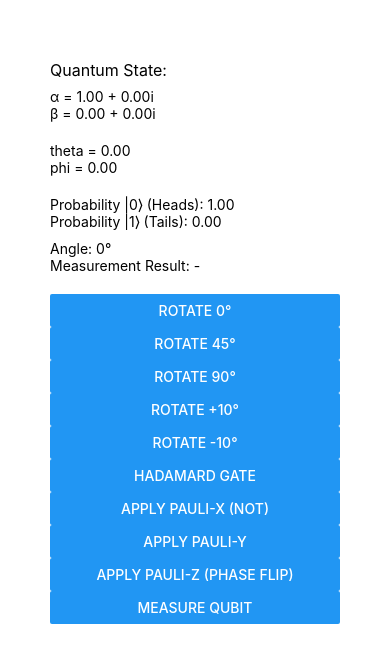
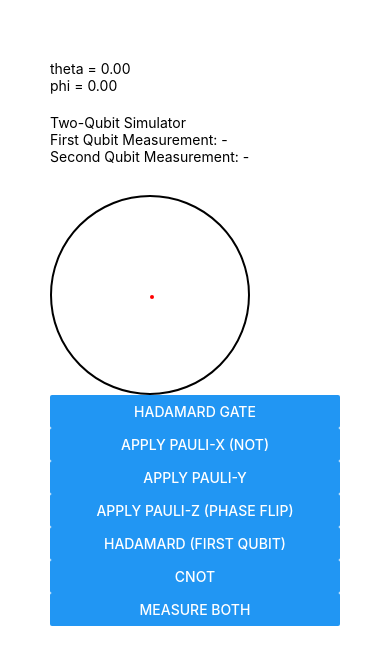
Before and after one commit to vishavjeet1999/QuantumLab, a React Native app: screen / in a window 390 px wide. Shown: the top 664 px of the page. Built offline with nearby package versions, Linux system fonts and the light colour scheme.

Commit message:
2d presentation

```diff
--- a/App.tsx
+++ b/App.tsx
@@ -1,55 +1,127 @@
 import React, { useState } from 'react';
 import { View, Text, Button } from 'react-native';
-import { qubit, rotate, measure, magnitudeSquared, hadamard, paulix, pauliy, pauliz, getBolchAngle } from './src/qubit';
+import {
+  qubit,
+  // rotate,
+  // measure,
+  // magnitudeSquared,
+  getBolchAngle,
+  twoQubit,
+  hadamard,
+  paulix,
+  pauliy,
+  pauliz,
+  cnot,
+  measureFirst,
+  measureSecond
+} from './src/qubit';
+
+const QubitVisualizer = ({ theta, phi }) => {
+  const radius = 100
+
+  let x = radius * Math.sin(theta) * Math.cos(phi)
+  let y = radius * Math.sin(theta) * Math.sin(phi)
+
+  return (
+    <>
+      <View
+        style={{
+          width: radius * 2,
+          height: radius * 2,
+          borderRadius: radius,
+          borderWidth: 2,
+          borderColor: "black",
+          position: "relative",
+          justifyContent: "center",
+          alignItems: "center"
+        }}
+      >
+        <View
+          style={{
+            width: 4,
+            height: 4,
+            backgroundColor: "red",
+            position: "absolute",
+            left: radius + x - 2,
+            top: radius - y - 2,
+            borderRadius: 2
+          }}
+        />
+      </View>
+      {/* <View>
+        <Text>x: {x}</Text>
+        <Text>y: {y}</Text>
+      </View> */}
+    </>
+  )
+}
 
 function App() {
   const [currentQubit, setCurrentQubit] = useState({ ...qubit });
-  const [result, setResult] = useState(null);
-  const [angle, setAngle] = useState(0);
+  // const [angle, setAngle] = useState(0);
+  // const [result, setResult] = useState(null);
 
-  const p0 = magnitudeSquared(currentQubit.alpha);
-  const p1 = magnitudeSquared(currentQubit.beta);
+  const [state, setState] = useState({ ...twoQubit })
+  const [result, setResult] = useState({
+    first: null,
+    second: null
+  });
 
-  const applyRotation = (newAngle) => {
-    const newQubit = {
-      alpha: { ...currentQubit.alpha },
-      beta: { ...currentQubit.beta },
-    };
-    rotate(newQubit, newAngle);
-    setCurrentQubit(newQubit);
-    setAngle(newAngle);
-  };
+  // const p0 = magnitudeSquared(currentQubit.alpha);
+  // const p1 = magnitudeSquared(currentQubit.beta);
 
-  const { theta, phi } = getBolchAngle(currentQubit)
+  // const applyRotation = (newAngle) => {
+  //   const newQubit = {
+  //     alpha: { ...currentQubit.alpha },
+  //     beta: { ...currentQubit.beta },
+  //   };
+  //   rotate(newQubit, newAngle);
+  //   setCurrentQubit(newQubit);
+  //   setAngle(newAngle);
+  // };
+
+  let { theta, phi } = getBolchAngle(currentQubit)
 
   return (
     <View style={{ padding: 50 }}>
 
-      <View style={{ marginVertical: 10 }}>
+      {/* <View style={{ marginVertical: 10 }}>
         <Text style={{ fontSize: 16, marginBottom: 8 }}>Quantum State:</Text>
         <Text>α = {currentQubit.alpha.re.toFixed(2)} + {currentQubit.alpha.im.toFixed(2)}i</Text>
         <Text>β = {currentQubit.beta.re.toFixed(2)} + {currentQubit.beta.im.toFixed(2)}i</Text>
-      </View>
+      </View> */}
 
       <View style={{ marginVertical: 10 }}>
         <Text>theta = {theta.toFixed(2)}</Text>
         <Text>phi = {phi.toFixed(2)}</Text>
       </View>
 
-      <View style={{ marginVertical: 10 }}>
+      {/* <View style={{ marginVertical: 10 }}>
         <Text>Probability |0⟩ (Heads): {p0.toFixed(2)}</Text>
         <Text>Probability |1⟩ (Tails): {p1.toFixed(2)}</Text>
+      </View> */}
+
+      {/* <View style={{ marginVertical: 10 }}>
+        <Text>Angle: {angle}°</Text>
+        <Text>Measurement Result: {result !== null ? result : '-'}</Text>
+      </View> */}
+
+      <View style={{ marginVertical: 10 }}>
+        <Text>Two-Qubit Simulator</Text>
+        <Text>First Qubit Measurement: {result.first !== null ? result.first : "-"}</Text>
+        <Text>Second Qubit Measurement: {result.second !== null ? result.second : "-"}</Text>
       </View>
 
-      <Text>Angle: {angle}°</Text>
-      <Text>Measurement Result: {result !== null ? result : '-'}</Text>
+      <View style={{ marginVertical: 20 }}>
 
-      <View style={{ marginVertical: 20 }}>
-        <Button title="Rotate 0°" onPress={() => applyRotation(0)} />
-        <Button title="Rotate 45°" onPress={() => applyRotation(45)} />
-        <Button title="Rotate 90°" onPress={() => applyRotation(10)} />
-        <Button title="Rotate +10°" onPress={() => applyRotation(angle + 10)} />
-        <Button title="Rotate -10°" onPress={() => applyRotation(angle - 10)} />
+
+        <QubitVisualizer theta={theta} phi={phi} />
+
+        {/* <Button title="Rotate 0°" onPress={() => applyRotation(0)} /> */}
+        {/* <Button title="Rotate 45°" onPress={() => applyRotation(45)} /> */}
+        {/* <Button title="Rotate 90°" onPress={() => applyRotation(10)} /> */}
+        {/* <Button title="Rotate +10°" onPress={() => applyRotation(angle + 10)} /> */}
+        {/* <Button title="Rotate -10°" onPress={() => applyRotation(angle - 10)} /> */}
         <Button
           title="Hadamard Gate"
           onPress={() => {
@@ -82,11 +154,46 @@ function App() {
             setCurrentQubit(newQubit);
           }}
         />
-        <Button
+        {/* <Button
           title="Measure Qubit"
           onPress={() => {
             const outcome = measure(currentQubit);
             setResult(outcome);
+          }}
+        /> */}
+        <Button
+          title="Hadamard (First Qubit)"
+          onPress={() => {
+            const newState = { ...state };
+            hadamard({
+              alpha: newState.a00,
+              beta: newState.a10
+            });
+            setState(newState);
+          }}
+        />
+        <Button
+          title="CNOT"
+          onPress={() => {
+            const newState = { ...state };
+            cnot(newState);
+            setState(newState);
+          }}
+        />
+        <Button
+          title="Measure Both"
+          onPress={() => {
+            const newState = { ...state };
+
+            setState(newState);
+
+            const first = measureFirst(newState)
+            const second = measureSecond(newState)
+
+            setResult({
+              first,
+              second
+            })
           }}
         />
       </View>
--- a/src/qubit.js
+++ b/src/qubit.js
@@ -139,3 +139,120 @@ export const getBolchAngle = (qubit) => {
 
     return { theta, phi }
 }
+
+export const twoQubit = {
+    a00: complex(1, 0),
+    a01: complex(0, 0),
+    a10: complex(0, 0),
+    a11: complex(0, 0)
+}
+
+export const normalizeTwoQubit = (state) => {
+    const mg = Math.sqrt(
+        magnitudeSquared(state.a00),
+        magnitudeSquared(state.a01),
+        magnitudeSquared(state.a10),
+        magnitudeSquared(state.a11)
+    )
+
+    state.a00 = {
+        re: state.a00.re / mag,
+        im: state.a00.im / mag
+    }
+
+    state.a01 = {
+        re: state.a01.re / mag,
+        im: state.a01.im / mag
+    }
+
+    state.a10 = {
+        re: state.a10.re / mag,
+        im: state.a10.im / mag
+    }
+
+    state.a11 = {
+        re: state.a11.re / mag,
+        im: state.a11.im / mag
+    }
+}
+
+export const cnot = (state) => {
+    const newstate = {
+        a00: { ...state.a00 },
+        a01: { ...state.a01 },
+        a10: { ...state.a10 },
+        a11: { ...state.a11 }
+    }
+
+    newstate.a10 = { ...state.a11 }
+    newstate.a11 = { ...state.a10 }
+
+    newstate.a00 = { ...state.a00 }
+    newstate.a01 = { ...state.a01 }
+
+    state.a00 = newstate.a00
+    state.a01 = newstate.a01
+    state.a10 = newstate.a10
+    state.a11 = newstate.a11
+
+}
+
+export const measureFirst = (state) => {
+    const p0 = magnitudeSquared(state.a00) + magnitudeSquared(state.a01)
+
+    const random = Math.random()
+
+    let result
+
+    if (random < p0) {
+        result = 0
+
+        const norm = Math.sqrt(magnitudeSquared(state.a00) + magnitudeSquared(state.a01))
+
+        state.a00 = multiplyComplexByScalar(state.a00, 1 / norm)
+        state.a01 = multiplyComplexByScalar(state.a01, 1 / norm)
+        state.a10 = complex(0, 0)
+        state.a11 = complex(0, 0)
+    }else {
+        result = 1
+
+        const norm = Math.sqrt(magnitudeSquared(state.a10) + magnitudeSquared(state.a11))
+
+        state.a00 = complex(0, 0)
+        state.a01 = complex(0, 0)
+        state.a10 = multiplyComplexByScalar(state.a10, 1 / norm)
+        state.a11 = multiplyComplexByScalar(state.a11, 1 / norm)
+    }
+
+    return result
+}
+
+export const measureSecond = (state) => {
+    const p0 = magnitudeSquared(state.a00) + magnitudeSquared(state.a10)
+
+    const random = Math.random()
+
+    let result
+
+    if (random < p0) {
+        result = 0
+
+        const norm = Math.sqrt(magnitudeSquared(state.a00) + magnitudeSquared(state.a10))
+
+        state.a00 = multiplyComplexByScalar(state.a00, 1 / norm)
+        state.a01 = complex(0, 0)
+        state.a10 = multiplyComplexByScalar(state.a10, 1 / norm)
+        state.a11 = complex(0, 0)
+    }else {
+        result = 1
+
+        const norm = Math.sqrt(magnitudeSquared(state.a01) + magnitudeSquared(state.a11))
+
+        state.a00 = complex(0, 0)
+        state.a01 = multiplyComplexByScalar(state.a01, 1 / norm)
+        state.a10 = complex(0, 0)
+        state.a11 = multiplyComplexByScalar(state.a11, 1 / norm)
+    }
+
+    return result
+}
```
